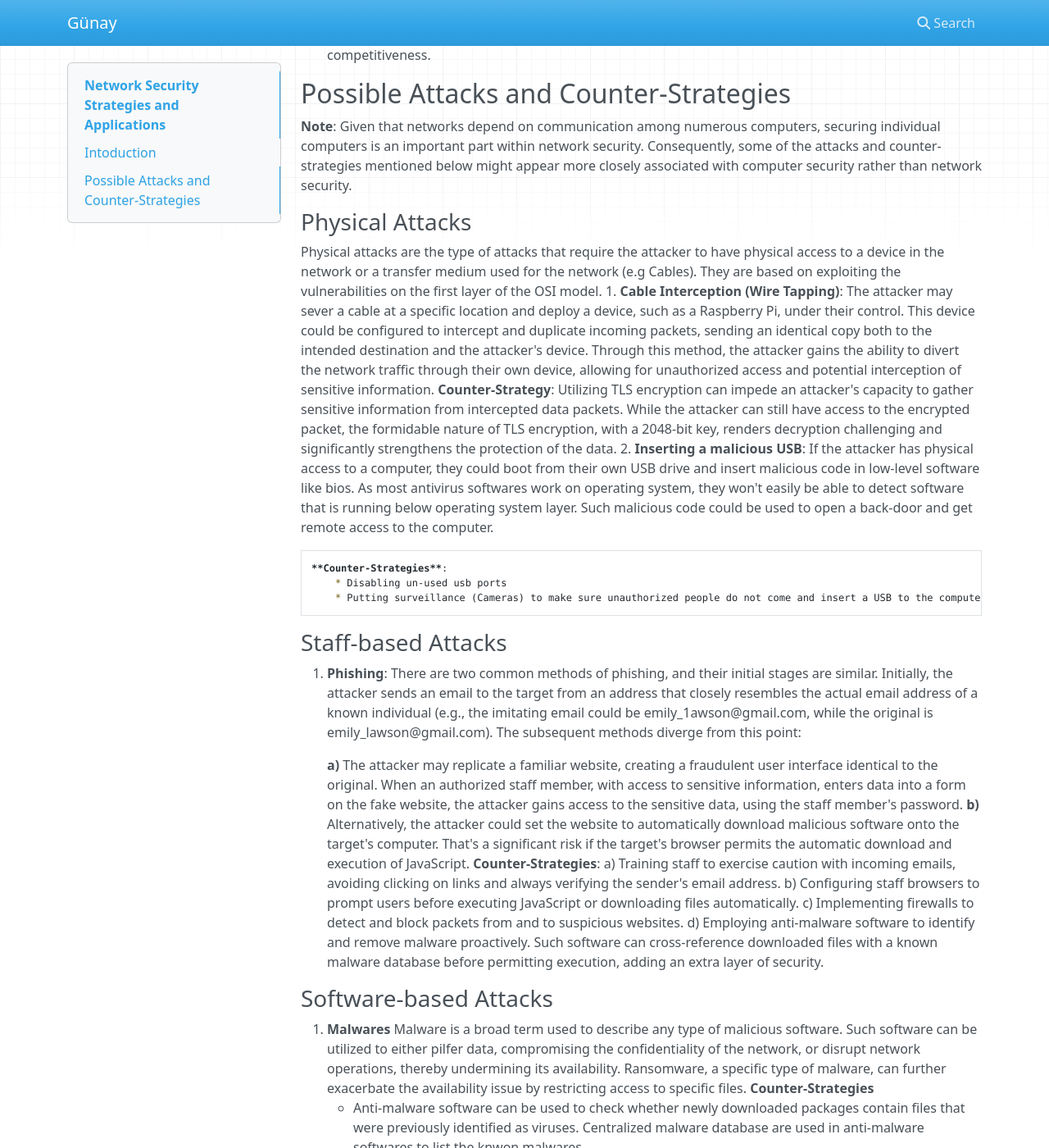
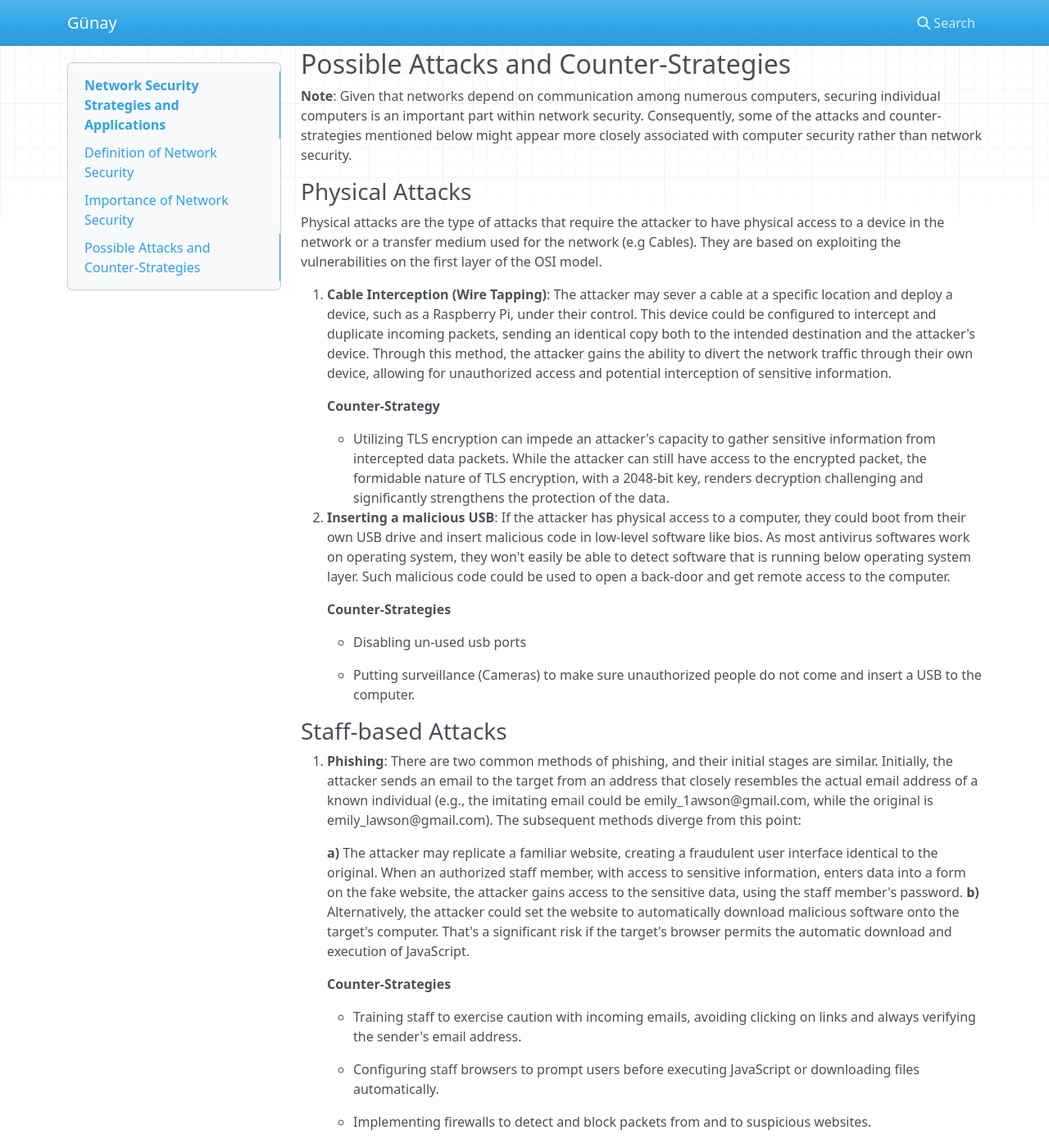
Before and after one commit to gunaykrgl/siber_guvenlik, an MkDocs documentation site: the page built from docs/index.md, in a window 1280 px wide and 1400 px high, scrolled down 1107 px. Shown: the whole window at 82% size. Built offline with MkDocs 1.6.1, drawn with Linux system fonts in a browser that asks for light colours; nearby versions of some CDN libraries; part of the change alters nothing that is shown; some of the changed text lies outside the part shown.

Commit message:
fix indentation errors

```diff
--- a/docs/index.md
+++ b/docs/index.md
@@ -1,9 +1,8 @@
 # Network Security Strategies and Applications
 This docs is created as a homework for the lecture: Network Security with Open Source Tools
-## Intoduction
-### Definition of Network Security
+## Definition of Network Security
 Network security refers to the set of measures, policies and practices designed to protect the integrity, confidentiality and availability of computer networks and the data they transmit and store. [Source](https://study.com/academy/lesson/what-is-network-security-definition-fundamentals.html)
-### Importance of Network Security
+## Importance of Network Security
 In the definition above, network security was outlined as a framework designed to protect the integrity, confidentiality and the availability of computer networks. Let's delve into the significance of each of these elements:
 
 1. **Integrity**: Integrity refers to preserving the unaltered state of data free from unauthorized disruptions.
@@ -18,16 +17,22 @@ As a second example, consider operating a bank where ensuring the integrity of d
 **Note**: Given that networks depend on communication among numerous computers, securing individual computers is an important part within network security. Consequently, some of the attacks and counter-strategies mentioned below might appear more closely associated with computer security rather than network security.
 ### Physical Attacks
 Physical attacks are the type of attacks that require the attacker to have physical access to a device in the network or a transfer medium used for the network (e.g Cables). They are based on exploiting the vulnerabilities on the first layer of the OSI model.
+
 1. **Cable Interception (Wire Tapping)**:
 The attacker may sever a cable at a specific location and deploy a device, such as a Raspberry Pi, under their control. This device could be configured to intercept and duplicate incoming packets, sending an identical copy both to the intended destination and the attacker's device. Through this method, the attacker gains the ability to divert the network traffic through their own device, allowing for unauthorized access and potential interception of sensitive information.
-**Counter-Strategy**:
-Utilizing TLS encryption can impede an attacker's capacity to gather sensitive information from intercepted data packets. While the attacker can still have access to the encrypted packet, the formidable nature of TLS encryption, with a 2048-bit key, renders decryption challenging and significantly strengthens the protection of the data.
+
+    **Counter-Strategy**
+
+    - Utilizing TLS encryption can impede an attacker's capacity to gather sensitive information from intercepted data packets. While the attacker can still have access to the encrypted packet, the formidable nature of TLS encryption, with a 2048-bit key, renders decryption challenging and significantly strengthens the protection of the data.
+
 2. **Inserting a malicious USB**:
 If the attacker has physical access to a computer, they could boot from their own USB drive and insert malicious code in low-level software like bios. As most antivirus softwares work on operating system, they won't easily be able to detect software that is running below operating system layer. Such malicious code could be used to open a back-door and get remote access to the computer.
 
-    **Counter-Strategies**:
-        * Disabling un-used usb ports
-        * Putting surveillance (Cameras) to make sure unauthorized people do not come and insert a USB to the computer.
+    **Counter-Strategies**
+
+    - Disabling un-used usb ports
+
+    - Putting surveillance (Cameras) to make sure unauthorized people do not come and insert a USB to the computer.
 
 ### Staff-based Attacks
 1. **Phishing**:
@@ -35,27 +40,43 @@ There are two common methods of phishing, and their initial stages are similar.
 
     **a)** The attacker may replicate a familiar website, creating a fraudulent user interface identical to the original. When an authorized staff member, with access to sensitive information, enters data into a form on the fake website, the attacker gains access to the sensitive data, using the staff member's password.
     **b)** Alternatively, the attacker could set the website to automatically download malicious software onto the target's computer. That's a significant risk if the target's browser permits the automatic download and execution of JavaScript.
-**Counter-Strategies**:
-a) Training staff to exercise caution with incoming emails, avoiding clicking on links and always verifying the sender's email address.
-b) Configuring staff browsers to prompt users before executing JavaScript or downloading files automatically.
-c) Implementing firewalls to detect and block packets from and to suspicious websites.
-d) Employing anti-malware software to identify and remove malware proactively. Such software can cross-reference downloaded files with a known malware database before permitting execution, adding an extra layer of security.
+
+    **Counter-Strategies**
+
+    - Training staff to exercise caution with incoming emails, avoiding clicking on links and always verifying the sender's email address.
+
+    - Configuring staff browsers to prompt users before executing JavaScript or downloading files automatically.
+
+    - Implementing firewalls to detect and block packets from and to suspicious websites.
+
+    - Employing anti-malware software to identify and remove malware proactively. Such software can cross-reference downloaded files with a known malware database before permitting execution, adding an extra layer of security.
 
 ### Software-based Attacks
 1. **Malwares**
 Malware is a broad term used to describe any type of malicious software. Such software can be utilized to either pilfer data, compromising the confidentiality of the network, or disrupt network operations, thereby undermining its availability. Ransomware, a specific type of malware, can further exacerbate the availability issue by restricting access to specific files.
-**Counter-Strategies**
-    * Anti-malware software can be used to check whether newly downloaded packages contain files that were previously identified as viruses. Centralized malware database are used in anti-malware softwares to list the knwon malwares.
-    * Firewalls could be installed to selecctively block traffic from websites that are not in the trusted list.
-    * Software could be kept up-to-date as new updates tend to patch existing security vulnerabilities.
-    * Intrusion Detection Systems (IDSs) could be used to analyze the contents of incoming and outgoing packages and block suspicious packages from passing.
-    * A distributed and well-defined authority structure in the network could prevents attackers from getting full control over the network by just infecting a small percentage of network participants.
+
+    **Counter-Strategies**
+
+    - Anti-malware software can be used to check whether newly downloaded packages contain files that were previously identified as viruses. Centralized malware database are used in anti-malware softwares to list the knwon malwares.
+
+    - Firewalls could be installed to selecctively block traffic from websites that are not in the trusted list.
+
+    - Software could be kept up-to-date as new updates tend to patch existing security vulnerabilities.
+
+    - Intrusion Detection Systems (IDSs) could be used to analyze the contents of incoming and outgoing packages and block suspicious packages from passing.
+
+    - A distributed and well-defined authority structure in the network could prevents attackers from getting full control over the network by just infecting a small percentage of network participants.
 
 ### Network-based Attacks
 1. **DDoS (Distributed Denial of Service) attacks**
 A Distributed Denial of Service (DDoS) attack involves an initial stage where the attacker compromises a substantial number of independent small computers (called zombie computers). Then, the attacker uses the infected zombie computers to send a multitude of requests to a server, simultaneously. As a result of the sheer number of requests (from zombie computers), server may become unable to respond to legitimate requests. Consequently, this orchestrated flood of traffic can lead to network collapse, undermining the availability of services. For entities dependent on continuous and uninterrupted operation (like banking networks), DDoS attacks pose a significant and disruptive threat.
-**Counter-Strategies**
-    * Load-balancing techniques can be used to distribute the traffic across multiple servers, so that the service can handle more requests
-    * IP addresses that any user haven't registered with but are actively used to make requests could be blocked.
-    * The amount of request a single IP adress makes can be limited, ignoring the over-the-limit requests
-    * If majority of requests are coming from a certain region, the server could automatically reject requests from that region for some time. This could prevent the service from collapsing all around the world.
+
+    **Counter-Strategies**
+
+    - Load-balancing techniques can be used to distribute the traffic across multiple servers, so that the service can handle more requests.
+
+    - IP addresses that any user haven't registered with but are actively used to make requests could be blocked.
+
+    - The amount of request a single IP address makes can be limited, ignoring the over-the-limit requests.
+
+    - If the majority of requests are coming from a certain region, the server could automatically reject requests from that region for some time. This could prevent the service from collapsing all around the world.
```
